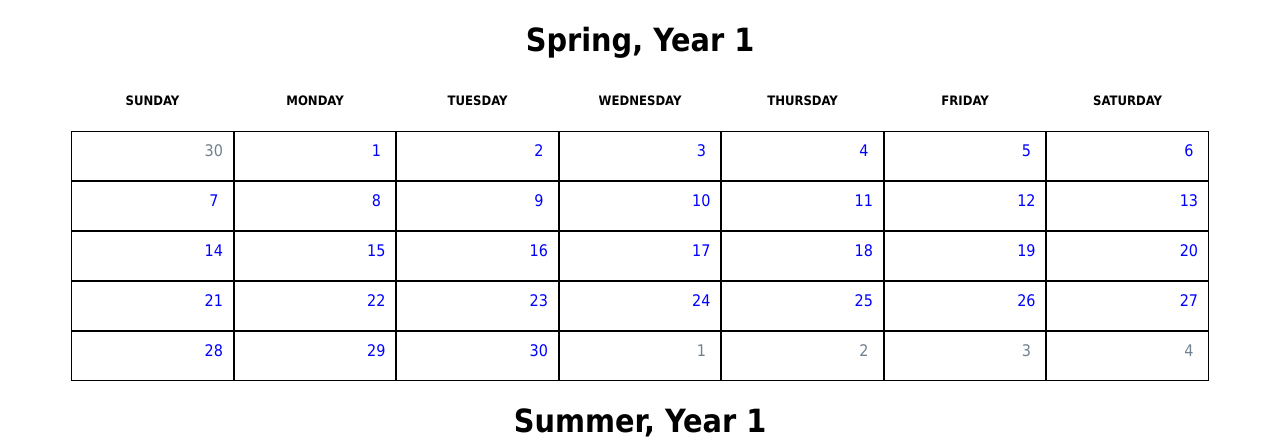
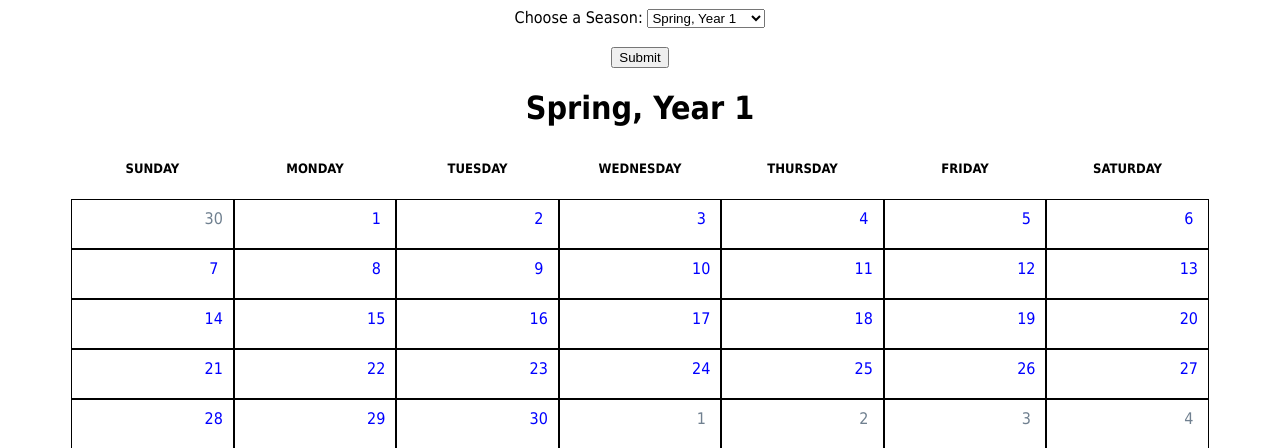
Before and after one commit to modembcc/HMCalendar, a PHP site: page / in a window 1280 px wide. Shown: the top 448 px of the page. Run offline with PHP 8.4, Linux system fonts and the light colour scheme.

Commit message:
changed style file name, added dropdown

```diff
--- a/calGen.html
+++ b/calGen.html
@@ -2,7 +2,7 @@
 <!DOCTYPE html>
 <html>
     <head>
-        <link rel="stylesheet" href="css/tablestyle.css">
+        <link rel="stylesheet" href="css/style.css">
         <script src="https://ajax.googleapis.com/ajax/libs/jquery/3.5.1/jquery.min.js"></script>
         <script src="javascript/tableGen.js"></script>
     </head>
--- a/css/tablestyle.css
+++ b/css/style.css
@@ -1,16 +1,15 @@
 body {
 	font-family: Tahoma;
 }
-
-
-
+.dropdown {
+	text-align: center;
+}
 /* declare a 7 column grid on the table */
 #month_calendar_inner {
 	width: 100%;
 	display: grid;
 	grid-template-columns: repeat(7, 1fr);
 }
-
 #month_calendar_inner tr, #month_calendar_inner tbody {
 	grid-column: 1 / -1;
 	display: grid;
@@ -18,50 +17,40 @@ body {
 	width: 100%;
 	grid-auto-rows: 1fr;
 }
-
 .season {
 	text-align: center;
 	margin: 0% 5%;
 }
-
 #month_calendar_inner a {
-
 	text-decoration: none;
 }
-
 #month_calendar_inner td, #month_calendar_inner th {
 	padding: 5px;
 	box-sizing:border-box;
 	border: 1px solid;
 }
-
 #month_calendar_inner #days_of_week th {
 	text-align: center;
 	text-transform: uppercase;
 	line-height: 20px;
 	border: none !important;
 	padding: 10px 6px;
-
 	font-size: 13px;
 }
-
 #month_calendar_inner td {
 	min-height: 50px;
 	display: flex;
 	flex-direction: column;
 }
-
 #month_calendar_inner .date {
 	text-align: center;
 	margin-bottom: 5px;
 	padding: 4px;
-
 	width: 20px;
 	border-radius: 50%;
 	flex: 0 0 auto;
 	align-self: flex-end;
 }
-
 #month_calendar_inner .event {
 	flex: 0 0 auto;
 	font-size: 13px;
@@ -70,35 +59,23 @@ body {
 	margin-bottom: 5px;
 	line-height: 14px;
 	border: 1px solid;
-
 	text-decoration: none;
 }
-
 #month_calendar_inner .event-desc {
-
 	margin: 3px 0 7px 0;
 	text-decoration: none;
 }
-
 #month_calendar_inner .out_of_range .num{
 	color: slategrey;
 }
-
 #month_calendar_inner .in_range .num{
 	color: blue;
 }
-
-/* ============================
-				Mobile Responsiveness
-   ============================*/
-
-
+/* ============================ Mobile Responsiveness ============================*/
 @media(max-width: 768px) {
-
 	#month_calendar_inner #days_of_week, #month_calendar_inner .out_of_range {
 		display: none;
    }
-
 	#month_calendar_inner li {
 		height: auto !important;
 		border: 1px solid;
@@ -106,15 +83,12 @@ body {
 		padding: 10px;
 		margin-bottom: -1px;
    }
-
 	#month_calendar_inner, #month_calendar_inner tr, #month_calendar_inner tbody {
 		grid-template-columns: 1fr;
    }
-
-  #month_calendar_inner  tr {
+	#month_calendar_inner tr {
 		grid-column: 1 / 2;
    }
-
 	#month_calendar_inner .date {
 		align-self: flex-start;
    }
--- a/index.html
+++ b/index.html
@@ -2,10 +2,28 @@
 <html>
     <head>
         <title>HM Calendar</title>
-        <link rel="stylesheet" href="css/tablestyle.css">
+        <link rel="stylesheet" href="css/style.css">
+        <script src="javscript/dropdown.js"></script>
         <script src="https://ajax.googleapis.com/ajax/libs/jquery/3.5.1/jquery.min.js"></script>
     </head>
     <body>
+        <div class="dropdown">
+            <form action="#">
+                <label for="season">Choose a Season:</label>
+                <select name="choice" id="season">
+                    <option value="1">Spring, Year 1</option>
+                    <option value="2">Summer, Year 1</option>
+                    <option value="3">Fall, Year 1</option>
+                    <option value="4">Winter, Year 1</option>
+                    <option value="5">Spring, Year 2</option>
+                    <option value="6">Summer, Year 2</option>
+                    <option value="7">Fall, Year 2</option>
+                    <option value="8">Winter, Year 2</option>
+                </select>
+                <br><br>
+                <input type="submit" value="Submit">
+            </form>
+        </div>
         <div id="Spring_1" class="season">
             <h1 class="season_title">Spring, Year 1</h1>
             <table id="month_calendar_inner" class="table table-bordered">
--- a/original.html
+++ b/original.html
@@ -1,7 +1,7 @@
 <!DOCTYPE html>
 <html>
     <head>
-        <link rel="stylesheet" href="css/tablestyle.css">
+        <link rel="stylesheet" href="css/style.css">
         <script src="https://ajax.googleapis.com/ajax/libs/jquery/3.5.1/jquery.min.js"></script>
     </head>
     <body>
```
Also changed, not shown: javascript/dropdown.js (added, +12 -0 lines). Lines whose indentation alone changed are shown as unchanged.
